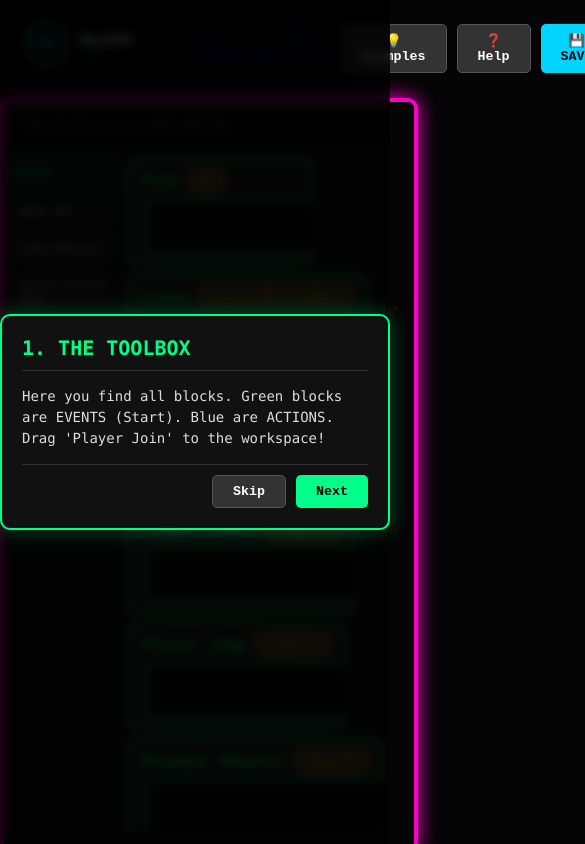
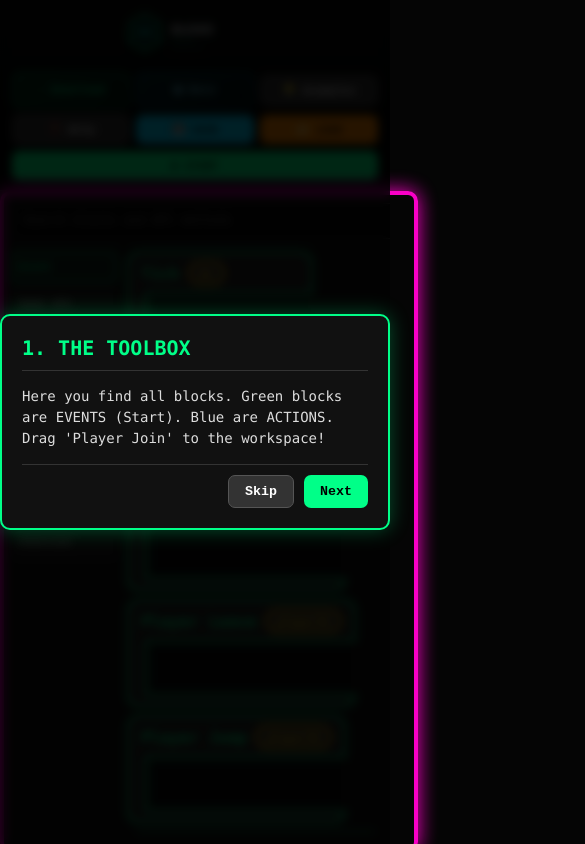
Before and after one commit to christynege4-creator/bloxdblocks2, an Electron app: page bloxdcodetool.html in a window 390 px wide. Shown: the top 844 px of the page, 585 px wide, since content can reach past the window. Drawn offline with nearby package versions, Linux system fonts and the light colour scheme.

```diff
--- a/bloxdcodetool.css
+++ b/bloxdcodetool.css
@@ -7,14 +7,82 @@
         }
 
         body { font-family: 'Consolas', monospace; background: var(--bg); color: white; margin: 0; height: 100vh; display: flex; flex-direction: column; overflow: hidden; touch-action: none; user-select: none; }
-        header { padding: 15px; background: #000; border-bottom: 2px solid #222; display: flex; justify-content: space-between; align-items: center; z-index: 2000; }
+        header { padding: 12px 16px; background: linear-gradient(180deg, #090d0b, #000); border-bottom: 1px solid #26332c; display: flex; justify-content: space-between; align-items: center; gap: 16px; z-index: 2000; }
+        header > span { flex: 0 0 auto; }
         header > span img { display: block; width: 190px; max-height: 66px; object-fit: contain; }
 
-        .header-btn-group { display: flex; gap: 10px; }
-        button { background: var(--neon-green); color: #000; border: none; padding: 8px 20px; border-radius: 5px; cursor: pointer; font-weight: bold; font-family: monospace; transition: 0.2s; }
-        button:hover { box-shadow: 0 0 10px var(--neon-green); transform: scale(1.05); }
+        .header-btn-group { display: flex; align-items: center; justify-content: flex-end; flex-wrap: wrap; gap: 8px; }
+        button { background: var(--neon-green); color: #000; border: none; padding: 8px 16px; border-radius: 7px; cursor: pointer; font-weight: bold; font-family: monospace; transition: background-color 0.18s ease, color 0.18s ease, border-color 0.18s ease, box-shadow 0.18s ease, transform 0.18s ease; }
+        button:hover { box-shadow: 0 0 10px rgba(0, 255, 136, .4); transform: translateY(-1px); }
         button.secondary { background: #333; color: white; border: 1px solid #555; }
-        button.secondary:hover { border-color: white; box-shadow: none; }
+        button.secondary:hover { border-color: #9aa8a0; box-shadow: none; }
+        .header-btn-group .header-link {
+            display: inline-flex;
+            align-items: center;
+            justify-content: center;
+            gap: 7px;
+            min-height: 36px;
+            box-sizing: border-box;
+            padding: 7px 12px;
+            border: 1px solid #36443b;
+            border-radius: 7px;
+            background: #121916;
+            color: #d6e2da;
+            font: 700 12px/1 monospace;
+            letter-spacing: .02em;
+            text-decoration: none;
+            white-space: nowrap;
+            box-shadow: inset 0 1px rgba(255,255,255,.04);
+            transition: color .18s ease, border-color .18s ease, background .18s ease, box-shadow .18s ease, transform .18s ease;
+        }
+        .header-btn-group .header-link:hover {
+            transform: translateY(-1px);
+            color: #fff;
+            border-color: #738078;
+            background: #1a231e;
+        }
+        .header-btn-group .header-link:focus-visible,
+        .header-btn-group button:focus-visible {
+            outline: 2px solid #fff;
+            outline-offset: 3px;
+        }
+        .header-btn-group .header-download {
+            border-color: rgba(0,255,136,.52);
+            background: linear-gradient(135deg, rgba(0,255,136,.16), rgba(0,255,136,.07));
+            color: var(--neon-green);
+        }
+        .header-btn-group .header-download:hover {
+            border-color: var(--neon-green);
+            background: rgba(0,255,136,.2);
+            color: #d9ffec;
+            box-shadow: 0 0 14px rgba(0,255,136,.18);
+        }
+        .header-btn-group .header-docs {
+            border-color: rgba(0,212,255,.4);
+            background: linear-gradient(135deg, rgba(0,212,255,.14), rgba(0,212,255,.05));
+            color: #77e8ff;
+        }
+        .header-btn-group .header-docs:hover {
+            border-color: var(--neon-blue);
+            background: rgba(0,212,255,.18);
+            color: #d8f9ff;
+            box-shadow: 0 0 14px rgba(0,212,255,.16);
+        }
+        .header-btn-group .header-link:active,
+        .header-btn-group button:active { transform: translateY(0); }
+
+        @media (max-width: 900px) {
+            header { flex-wrap: wrap; padding: 10px 12px; gap: 10px; }
+            header > span { margin-inline: auto; }
+            .header-btn-group { flex: 1 1 100%; justify-content: center; gap: 6px; }
+            .header-btn-group button,
+            .header-btn-group .header-link { padding: 8px 10px; font-size: 11px; }
+        }
+
+        @media (max-width: 480px) {
+            header > span img { width: 156px; max-height: 52px; }
+            .header-btn-group > * { flex: 1 1 calc(33.333% - 6px); }
+        }
 
         .main { display: flex; flex: 1; overflow: hidden; }
         #toolbox { width: 410px; min-width: 410px; box-sizing: border-box; background: var(--panel); padding: 12px; border-right: 2px solid #222; display: flex; flex-direction: column; gap: 12px; z-index: 100; overflow: hidden; }
```
